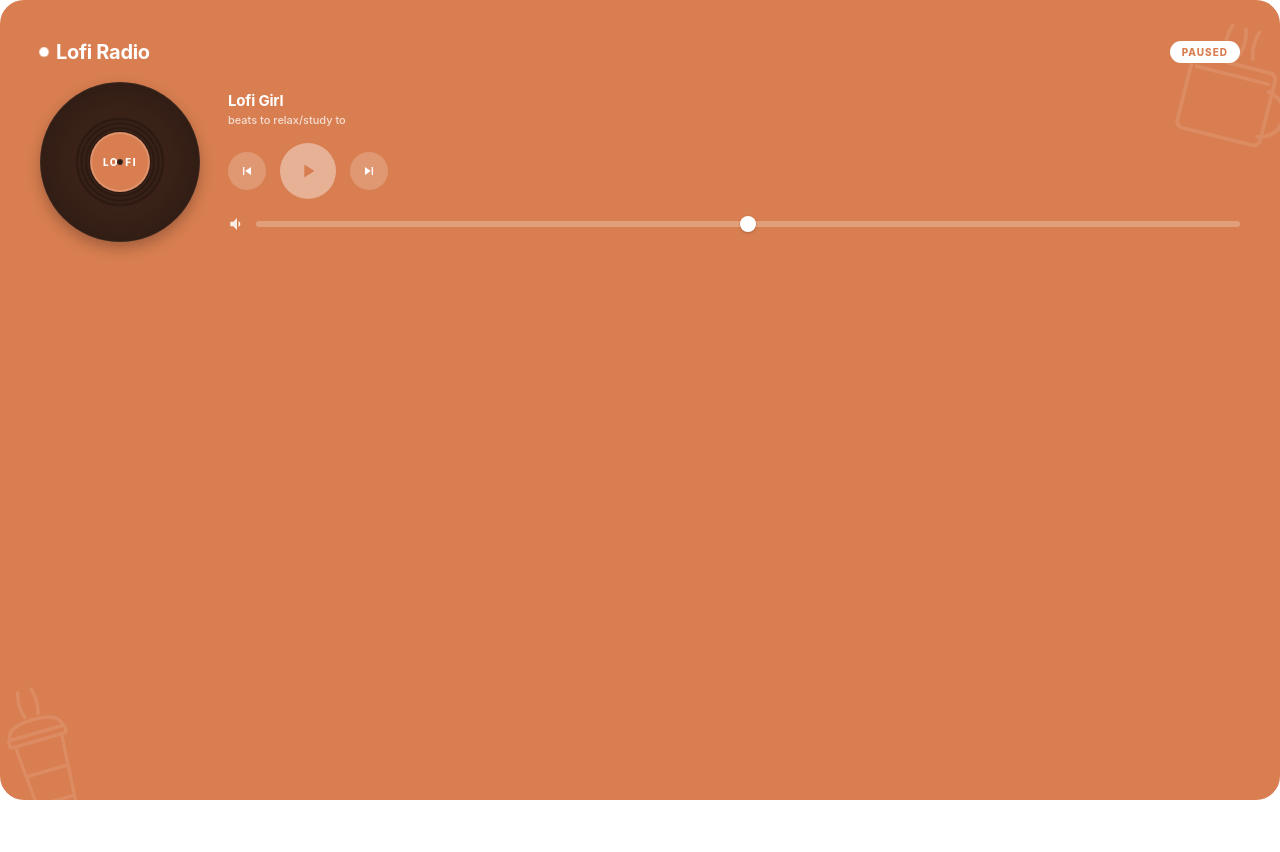
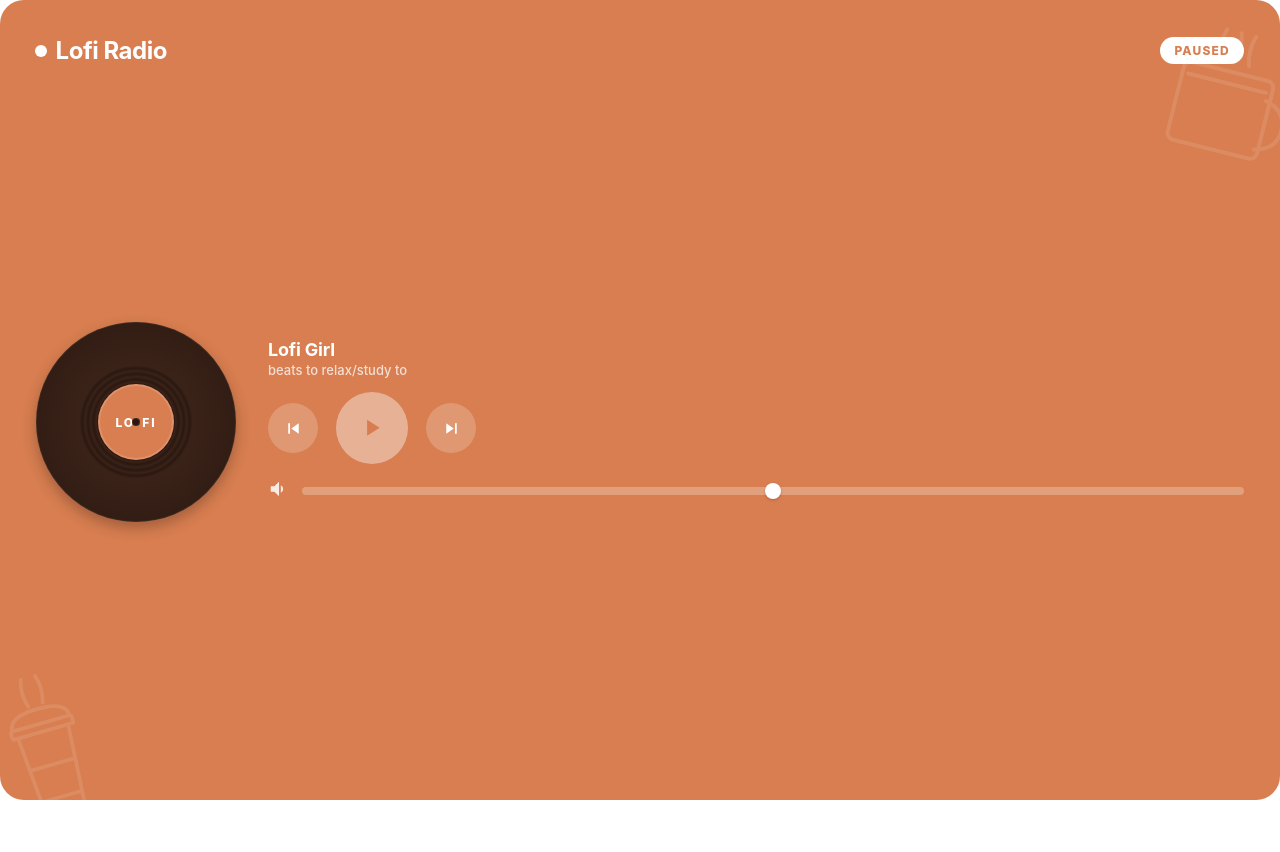
Before and after one commit to dhanna2000/Notion-Widgets, a website: page Notion Widgets/lofi-widget.html in a window 1280 px wide. Shown: the top 852 px of the page. Drawn offline with Linux system fonts and the light colour scheme.

Commit message:
Update lofi-widget.html

```diff
--- a/Notion Widgets/lofi-widget.html
+++ b/Notion Widgets/lofi-widget.html
@@ -17,15 +17,13 @@
     background: #D87E50;
     border-radius: 24px;
     display: flex;
-    justify-content: center;
-    align-items: flex-start;
     padding: 16px;
     box-sizing: border-box;
     height: 100vh;
+    overflow: hidden;
     color: white;
     font-family: -apple-system, BlinkMacSystemFont, "Segoe UI", Inter, Arial, sans-serif;
     position: relative;
-    overflow: hidden;
   }
 
   /* ===== Faded background mugs ===== */
@@ -35,51 +33,56 @@
     opacity: 0.1;
     z-index: 0;
   }
-  .bg-mug svg {
-    width: 100%;
-    height: auto;
-    display: block;
-  }
+  .bg-mug svg { width: 100%; height: auto; display: block; }
   .bg-mug-1 {
     top: -28px;
     right: -22px;
-    width: 130px;
+    width: clamp(80px, 18%, 140px);
     transform: rotate(14deg);
   }
   .bg-mug-2 {
     bottom: -38px;
     left: -18px;
-    width: 120px;
+    width: clamp(70px, 16%, 130px);
     transform: rotate(-16deg);
   }
+
   .widget {
     width: 100%;
-    /* No max-width — widget fills the iframe; layout adapts via media query */
-    padding: 24px;
+    padding: 20px;
     box-sizing: border-box;
+    display: flex;
+    flex-direction: column;
+    gap: 14px;
+    min-height: 0;
+    container-type: inline-size;
     position: relative;
     z-index: 1;
   }
+
   .top {
     display: flex;
     justify-content: space-between;
     align-items: center;
-    margin-bottom: 18px;
+    flex-shrink: 0;
+    gap: 12px;
   }
   .title {
-    font-size: 20px;
+    font-size: clamp(15px, 4cqw, 24px);
     font-weight: 700;
-    letter-spacing: -0.3px;
+    letter-spacing: -0.02em;
     display: flex;
     align-items: center;
-    gap: 8px;
+    gap: 0.4em;
+    min-width: 0;
   }
   .live-dot {
-    width: 8px;
-    height: 8px;
+    width: clamp(6px, 1.5cqw, 10px);
+    aspect-ratio: 1;
     border-radius: 50%;
     background: white;
     animation: pulse 2s ease-in-out infinite;
+    flex-shrink: 0;
   }
   @keyframes pulse {
     0%, 100% { opacity: 0.5; transform: scale(1); }
@@ -88,19 +91,23 @@
   .badge {
     background: white;
     color: #D87E50;
-    padding: 5px 12px;
+    padding: clamp(3px, 0.8cqw, 6px) clamp(8px, 2cqw, 14px);
     border-radius: 999px;
-    font-size: 10px;
+    font-size: clamp(8px, 2cqw, 12px);
     font-weight: 800;
-    letter-spacing: 1px;
+    letter-spacing: 0.1em;
+    flex-shrink: 0;
   }
 
-  /* ===== Layout: column by default, row when wide ===== */
-  .layout {
+  /* ===== Main layout ===== */
+  .main {
+    flex: 1;
+    min-height: 0;
     display: flex;
     flex-direction: column;
-    gap: 20px;
+    gap: 16px;
     align-items: center;
+    justify-content: center;
   }
 
   .vinyl-wrap {
@@ -110,39 +117,43 @@
     flex-shrink: 0;
   }
   .vinyl {
-    width: 160px;
-    height: 160px;
+    width: clamp(90px, 45cqw, 200px);
+    aspect-ratio: 1;
     border-radius: 50%;
-    background: radial-gradient(circle at center, #3D2418 25%, #2A1810 26%, #2A1810 27%, #3A2218 28%, #2A1810 30%, #3A2218 32%, #2A1810 34%, #3A2218 36%, #2A1810 38%, #3A2218 40%, #2A1810 100%);
+    background: radial-gradient(circle at center,
+      #3D2418 25%, #2A1810 26%, #2A1810 27%, #3A2218 28%,
+      #2A1810 30%, #3A2218 32%, #2A1810 34%, #3A2218 36%,
+      #2A1810 38%, #3A2218 40%, #2A1810 100%);
     display: flex;
     align-items: center;
     justify-content: center;
-    box-shadow: 0 6px 14px rgba(0, 0, 0, 0.25), inset 0 0 0 1px rgba(255, 255, 255, 0.05);
+    box-shadow: 0 6px 14px rgba(0, 0, 0, 0.25),
+                inset 0 0 0 1px rgba(255, 255, 255, 0.05);
     animation: spin 4s linear infinite;
     animation-play-state: paused;
   }
   body.playing .vinyl { animation-play-state: running; }
   @keyframes spin { to { transform: rotate(360deg); } }
   .label {
-    width: 60px;
-    height: 60px;
+    width: 38%;
+    aspect-ratio: 1;
     border-radius: 50%;
     background: #D87E50;
     display: flex;
     align-items: center;
     justify-content: center;
     color: white;
-    font-size: 10px;
+    font-size: clamp(7px, 1.8cqw, 12px);
     font-weight: 800;
-    letter-spacing: 1.5px;
+    letter-spacing: 0.15em;
     box-shadow: inset 0 0 0 2px rgba(255, 255, 255, 0.15);
     position: relative;
   }
   .label::after {
     content: '';
     position: absolute;
-    width: 6px;
-    height: 6px;
+    width: 10%;
+    aspect-ratio: 1;
     border-radius: 50%;
     background: #2A1810;
     box-shadow: inset 0 0 0 1px rgba(255, 255, 255, 0.1);
@@ -152,21 +163,19 @@
     width: 100%;
     display: flex;
     flex-direction: column;
-    gap: 16px;
+    gap: 14px;
     min-width: 0;
   }
 
-  .station {
-    text-align: center;
-  }
+  .station { text-align: center; }
   .station-name {
-    font-size: 15px;
+    font-size: clamp(12px, 3.2cqw, 18px);
     font-weight: 700;
-    letter-spacing: -0.2px;
-    margin-bottom: 3px;
+    letter-spacing: -0.01em;
+    margin-bottom: 2px;
   }
   .station-sub {
-    font-size: 11px;
+    font-size: clamp(9px, 2.4cqw, 13px);
     opacity: 0.75;
     font-weight: 500;
   }
@@ -175,11 +184,11 @@
     display: flex;
     align-items: center;
     justify-content: center;
-    gap: 14px;
+    gap: clamp(8px, 2.5cqw, 18px);
   }
   .ctrl {
-    width: 38px;
-    height: 38px;
+    width: clamp(28px, 8cqw, 50px);
+    aspect-ratio: 1;
     border-radius: 50%;
     border: none;
     background: rgba(255, 255, 255, 0.2);
@@ -194,28 +203,32 @@
     flex-shrink: 0;
   }
   .ctrl:hover { background: rgba(255, 255, 255, 0.32); transform: translateY(-1px); }
-  .ctrl svg { width: 16px; height: 16px; fill: white; }
+  .ctrl svg { width: 42%; height: 42%; fill: white; }
   .ctrl.play {
-    width: 56px;
-    height: 56px;
+    width: clamp(44px, 13cqw, 72px);
     background: white;
   }
-  .ctrl.play svg { width: 22px; height: 22px; fill: #D87E50; }
+  .ctrl.play svg { width: 38%; height: 38%; fill: #D87E50; }
   .ctrl.play:hover { background: white; }
   .ctrl:disabled { opacity: 0.4; cursor: wait; }
 
   .volume-row {
     display: flex;
     align-items: center;
-    gap: 10px;
+    gap: clamp(6px, 1.5cqw, 12px);
   }
-  .vol-icon { width: 18px; height: 18px; flex-shrink: 0; opacity: 0.85; }
+  .vol-icon {
+    width: clamp(14px, 4cqw, 22px);
+    aspect-ratio: 1;
+    flex-shrink: 0;
+    opacity: 0.85;
+  }
   .vol-icon svg { width: 100%; height: 100%; fill: white; }
   input[type="range"] {
     flex: 1;
     -webkit-appearance: none;
     appearance: none;
-    height: 6px;
+    height: clamp(4px, 1.2cqw, 8px);
     background: rgba(255, 255, 255, 0.25);
     border-radius: 999px;
     outline: none;
@@ -242,25 +255,18 @@
     border: none;
   }
 
-  /* ===== Wide layout: when iframe is 480px or wider, switch to horizontal ===== */
-  @media (min-width: 480px) {
-    .layout {
+  /* ===== Wide layout via container query ===== */
+  @container (min-width: 480px) {
+    .main {
       flex-direction: row;
+      gap: clamp(16px, 4cqw, 32px);
       align-items: center;
-      gap: 28px;
     }
-    .right-side {
-      flex: 1;
-    }
-    .station {
-      text-align: left;
-    }
-    .controls {
-      justify-content: flex-start;
-    }
+    .right-side { flex: 1; }
+    .station { text-align: left; }
+    .controls { justify-content: flex-start; }
   }
 
-  /* Hidden YouTube player */
   #yt-player {
     position: absolute;
     top: -9999px;
@@ -273,19 +279,14 @@
 </head>
 <body>
 
-<!-- ===== Faded background mugs ===== -->
 <div class="bg-mug bg-mug-1" aria-hidden="true">
   <svg viewBox="0 0 140 200" xmlns="http://www.w3.org/2000/svg">
     <g fill="none" stroke="white" stroke-width="4" stroke-linecap="round" stroke-linejoin="round">
-      <!-- steam wisps -->
       <path d="M 55 90 Q 50 75 55 60"/>
       <path d="M 70 90 Q 75 75 70 60"/>
       <path d="M 85 90 Q 80 75 85 60"/>
-      <!-- handle -->
       <path d="M 110 120 Q 132 125 132 145 Q 132 165 110 170"/>
-      <!-- body -->
       <rect x="22" y="100" width="92" height="80" rx="7"/>
-      <!-- coffee line -->
       <line x1="28" y1="112" x2="108" y2="112"/>
     </g>
   </svg>
@@ -294,16 +295,11 @@
 <div class="bg-mug bg-mug-2" aria-hidden="true">
   <svg viewBox="0 0 140 200" xmlns="http://www.w3.org/2000/svg">
     <g fill="none" stroke="white" stroke-width="4" stroke-linecap="round" stroke-linejoin="round">
-      <!-- steam wisps -->
       <path d="M 62 55 Q 57 40 62 25"/>
       <path d="M 78 55 Q 83 40 78 25"/>
-      <!-- domed lid -->
       <path d="M 38 76 Q 38 60 70 60 Q 102 60 102 76"/>
-      <!-- lid rim -->
       <rect x="36" y="76" width="68" height="9" rx="2"/>
-      <!-- cup body -->
       <path d="M 42 85 L 49 182 Q 49 188 55 188 L 85 188 Q 91 188 91 182 L 98 85"/>
-      <!-- sleeve lines -->
       <line x1="46" y1="122" x2="94" y2="122"/>
       <line x1="48" y1="158" x2="92" y2="158"/>
     </g>
@@ -318,7 +314,7 @@
     <div class="badge" id="badge">PAUSED</div>
   </div>
 
-  <div class="layout">
+  <div class="main">
     <div class="vinyl-wrap">
       <div class="vinyl">
         <div class="label">LO-FI</div>
@@ -354,12 +350,10 @@
 </div>
 
 <script>
-  // ===== Stations — edit / add YouTube video IDs here =====
   const STATIONS = [
     { name: 'Lofi Girl',         sub: 'beats to relax/study to', id: 'jfKfPfyJRdk' },
     { name: 'Lofi Girl — Sleep', sub: 'beats to sleep/chill to', id: 'rUxyKA_-grg' }
   ];
-  // ========================================================
 
   const STORAGE_STATION = 'lofi-station-idx';
   const STORAGE_VOLUME = 'lofi-volume';
```
